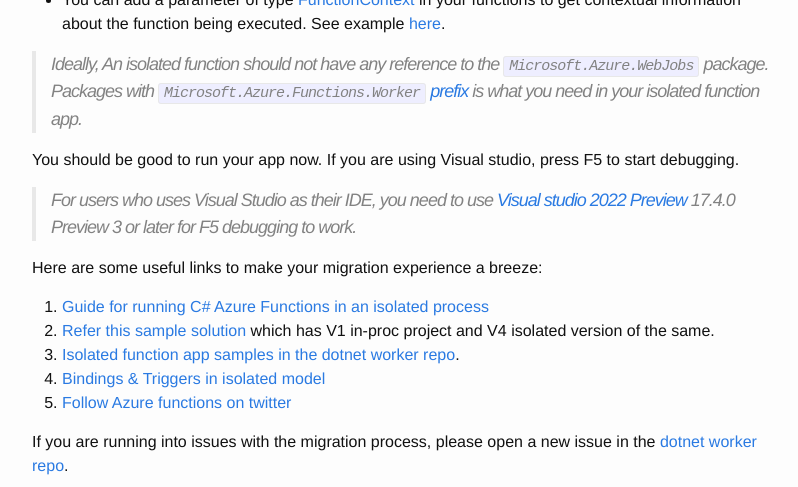
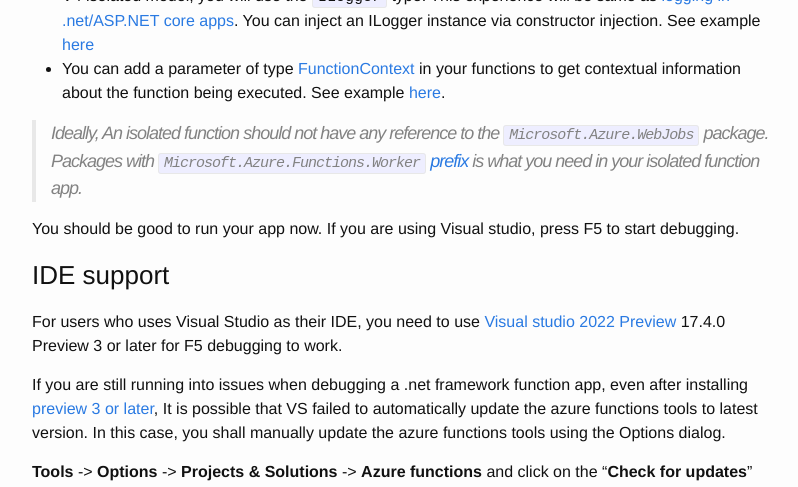
Before and after one commit to kshyju/techiesweb.net, a Jekyll site: the page built from _posts/2022-05-15-azure-functions-v1-to-v4-migration-guide.md, in a window 1280 px wide and 1400 px high, scrolled down 2757 px. Shown: the top 487 px of the window, without its empty margins (238-1036 px from the left). Built offline with Jekyll 4.4.1, drawn with Linux system fonts in a browser that asks for light colours; some of the changed text lies outside the part shown.

Commit message:
Update 2022-05-15-azure-functions-v1-to-v4-migration-guide.md

```diff
--- a/_posts/2022-05-15-azure-functions-v1-to-v4-migration-guide.md
+++ b/_posts/2022-05-15-azure-functions-v1-to-v4-migration-guide.md
@@ -47,6 +47,8 @@ Open your project file (.csproj) and make the below edits.
 So after these changes, your .csproj file will look like this:
 
 <script src="https://gist.github.com/kshyju/463f9adaa8fd4387b8e3ec1bd6d3b81a.js?file=V4NetFxcsproj.cs"></script>
+
+> _The isolated model function app should not have a reference to `Microsoft.NET.Sdk.Functions` package. That package is only meant for in-proc function apps._
 
 ### 2) Update configuration files
 
@@ -103,8 +105,21 @@ The v1 in-proc version uses types from the `Microsoft.Azure.WebJobs` namespace.
 
 You should be good to run your app now. If you are using Visual studio, press F5 to start debugging.
 
-> _For users who uses Visual Studio as their IDE, you need to use [Visual studio 2022 Preview](https://visualstudio.microsoft.com/vs/preview/) 17.4.0 Preview 3 or later for F5 debugging to work._
+### IDE support
 
+For users who uses Visual Studio as their IDE, you need to use [Visual studio 2022 Preview](https://visualstudio.microsoft.com/vs/preview/) 17.4.0 Preview 3 or later for F5 debugging to work.
+
+If you are still running into issues when debugging a .net framework function app, even after installing [preview 3 or later](https://visualstudio.microsoft.com/vs/preview/), It is possible that VS failed to automatically update the azure functions tools to latest version. In this case, you shall manually update the azure functions tools using the Options dialog.
+
+**Tools** -> **Options** -> **Projects & Solutions** -> **Azure functions** and click on the "**Check for updates**" button.
+
+![image](https://user-images.githubusercontent.com/144469/196545654-a78b079e-f5fb-4641-af69-544288aa0a38.png)
+
+Install the updates as needed.
+
+![updates-available](https://user-images.githubusercontent.com/144469/196546748-e8d896cb-db46-4889-b8e9-943a1b5d55b1.png)
+
+Restart Visual Studio and try to create a new Azure functions project and you should see ".NET Framework Isolated" in the functions worker dropdown.
 
 Here are some useful links to make your migration experience a breeze:
 
```
